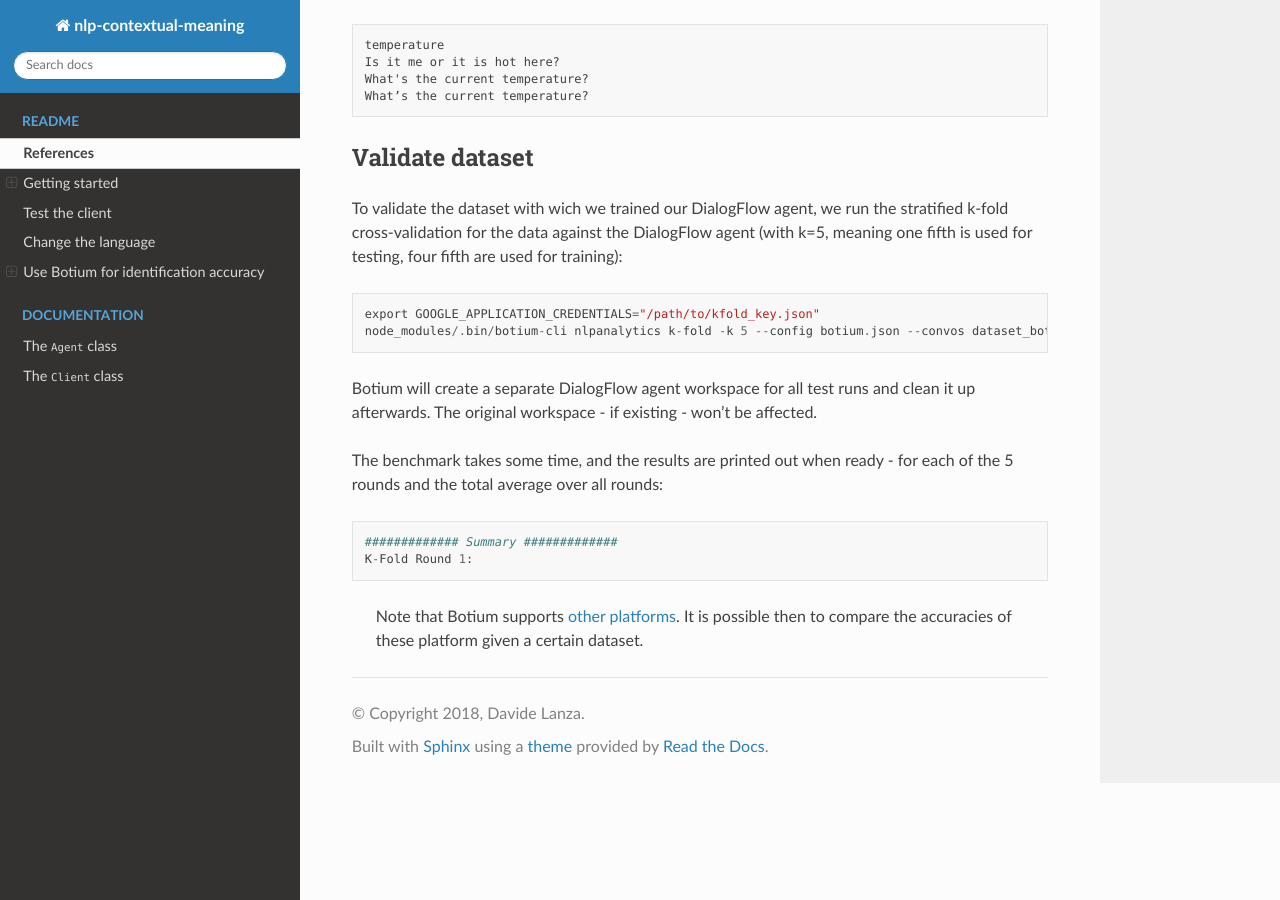
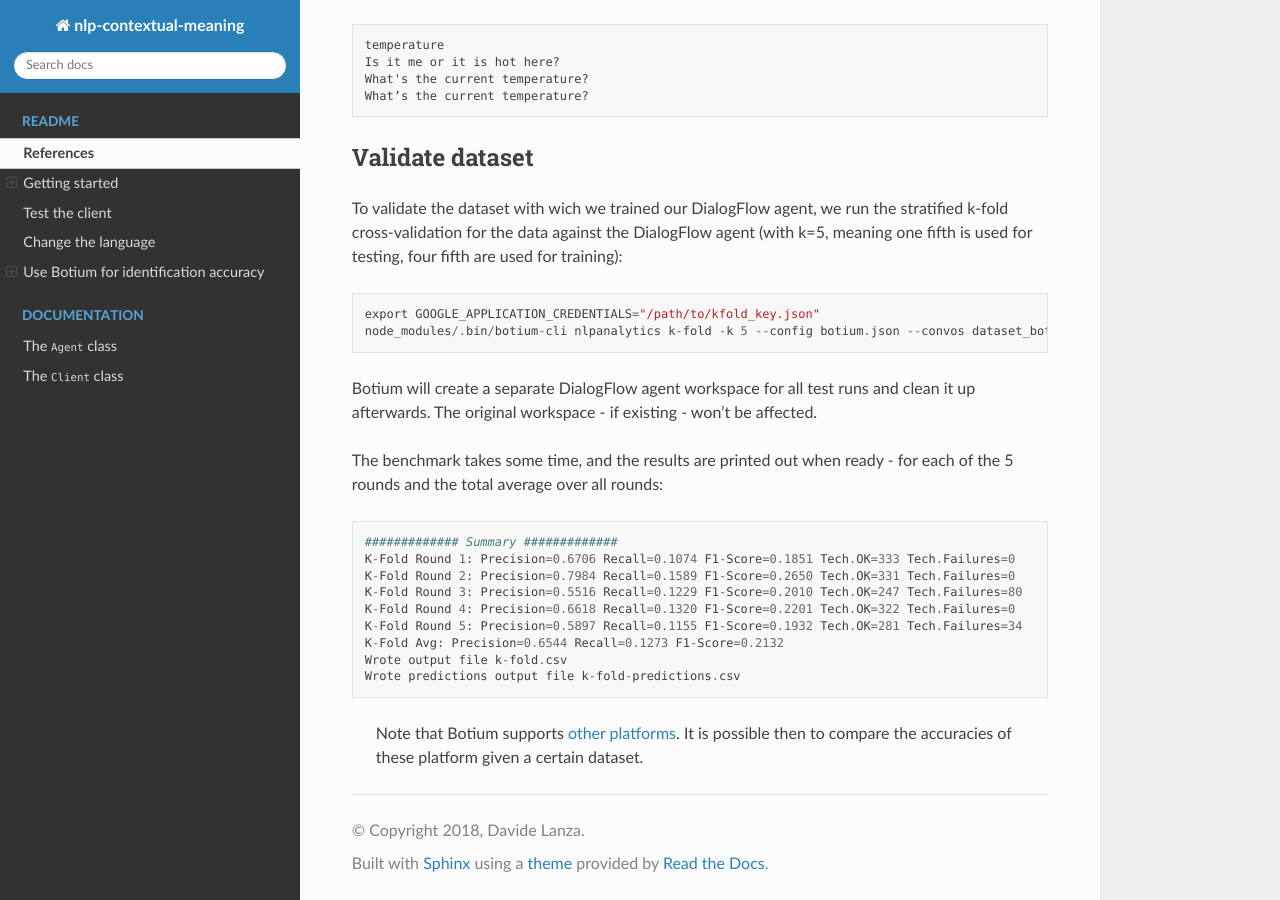
Before and after one commit to Davidelanz/nlp-contextual-meaning, a Sphinx documentation site: the page built from docs/README.md, in a window 1280 px wide and 900 px high, scrolled down 7872 px. Built offline with Sphinx 7.4.7 and the Read the Docs theme 2.0.0, drawn with Linux system fonts in a browser that asks for light colours.

Commit message:
Update README.md

````diff
--- a/docs/README.md
+++ b/docs/README.md
@@ -381,7 +381,14 @@ for each of the 5 rounds and the total average over all rounds:
 
 ```
 ############# Summary #############
-K-Fold Round 1:
+K-Fold Round 1: Precision=0.6706 Recall=0.1074 F1-Score=0.1851 Tech.OK=333 Tech.Failures=0
+K-Fold Round 2: Precision=0.7984 Recall=0.1589 F1-Score=0.2650 Tech.OK=331 Tech.Failures=0
+K-Fold Round 3: Precision=0.5516 Recall=0.1229 F1-Score=0.2010 Tech.OK=247 Tech.Failures=80
+K-Fold Round 4: Precision=0.6618 Recall=0.1320 F1-Score=0.2201 Tech.OK=322 Tech.Failures=0
+K-Fold Round 5: Precision=0.5897 Recall=0.1155 F1-Score=0.1932 Tech.OK=281 Tech.Failures=34
+K-Fold Avg: Precision=0.6544 Recall=0.1273 F1-Score=0.2132
+Wrote output file k-fold.csv
+Wrote predictions output file k-fold-predictions.csv
 ```
 
 > Note that Botium supports
````
